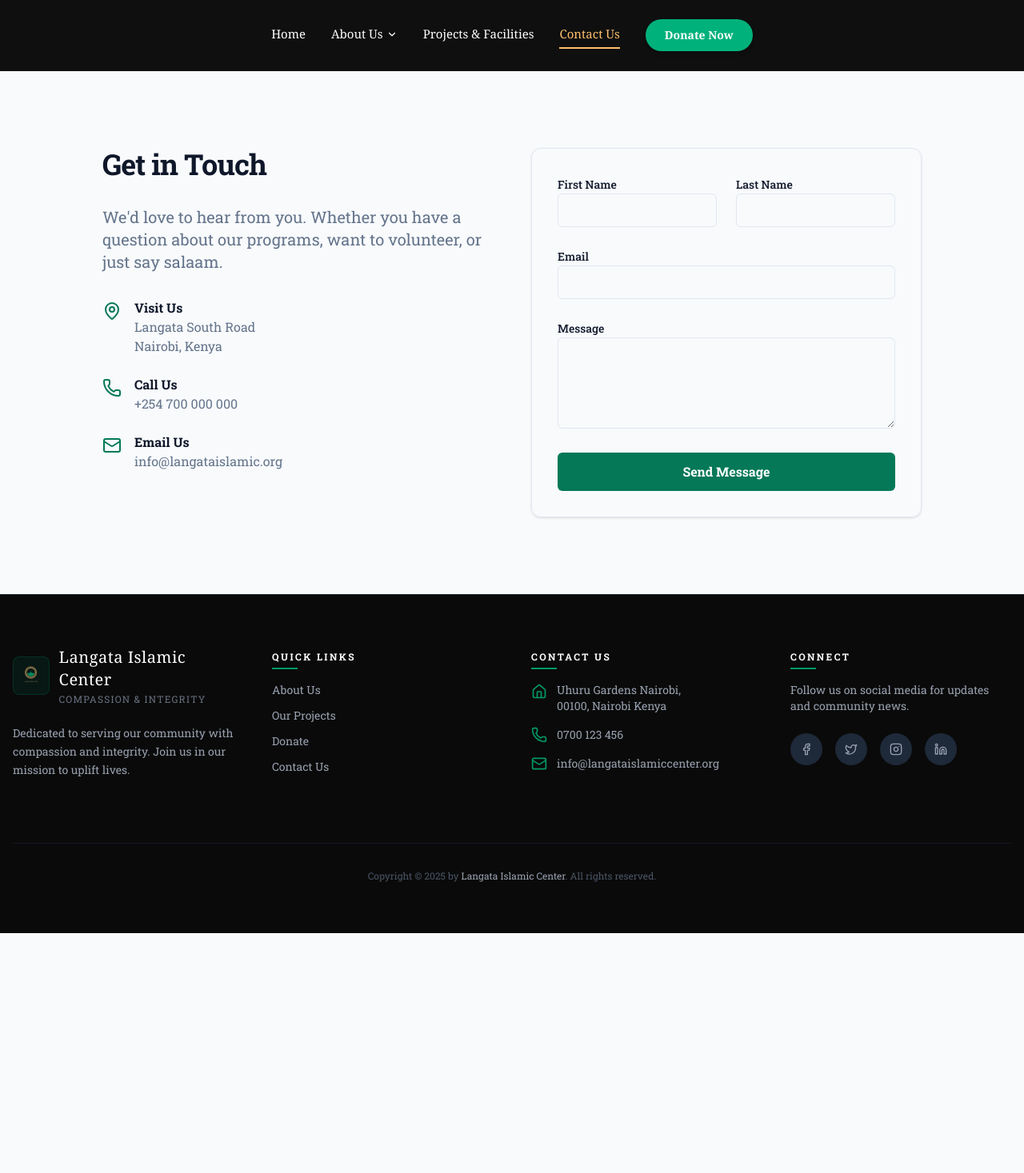
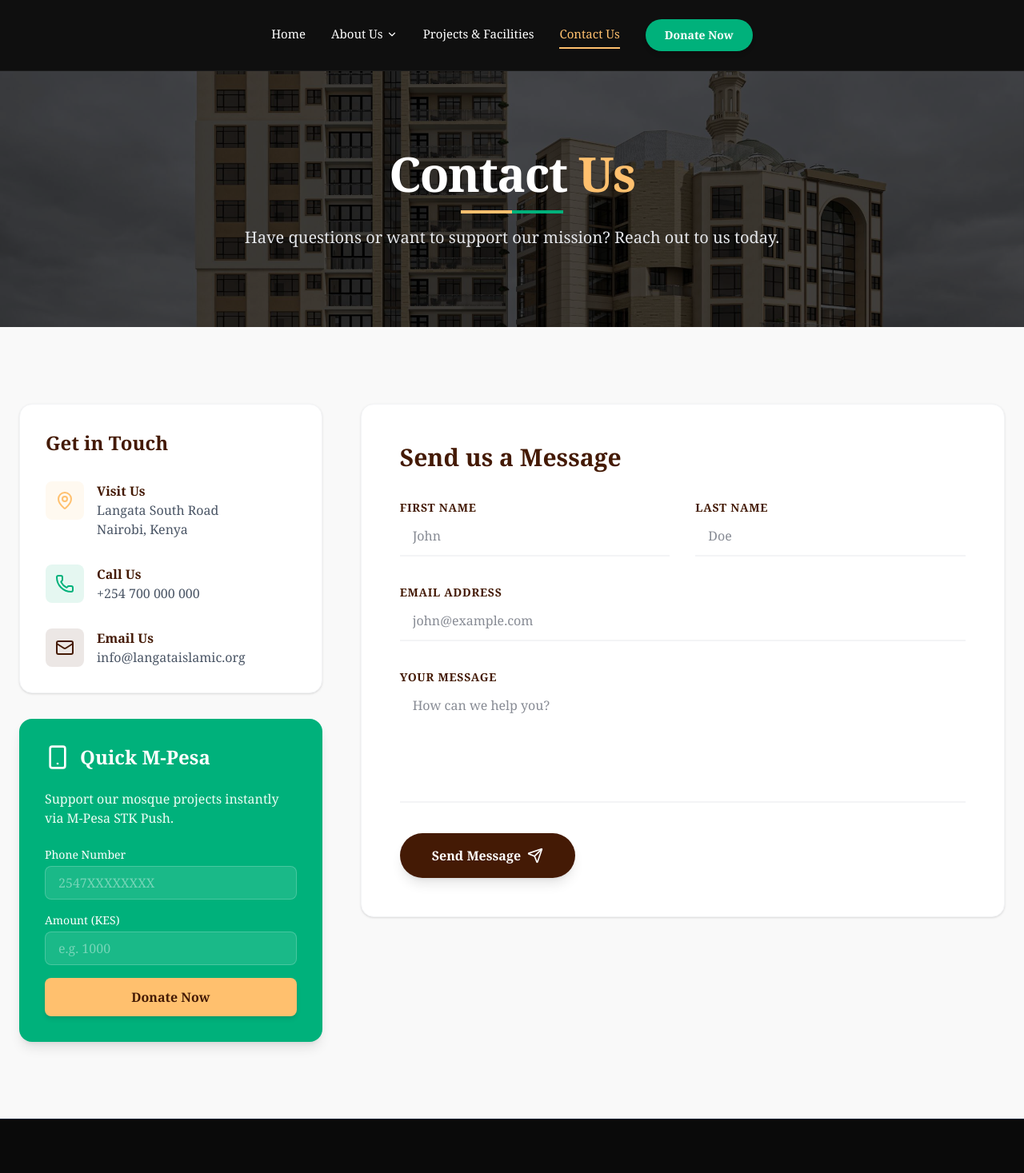
Before and after one commit to AbuArwa001/LangataIslamicCenter, a Next.js app: page /contact in a window 1280 px wide. Shown: the top 1467 px of the page at 80% size. Before the commit the page ends 1167 px from the top, so only its background shows below. Built offline with nearby package versions, Linux system fonts and the light colour scheme.

Commit message:
feat: improve contact page

```diff
--- a/src/app/contact/page.tsx
+++ b/src/app/contact/page.tsx
@@ -1,75 +1,225 @@
-import { Mail, MapPin, Phone } from "lucide-react";
+"use client";
+
+import { useState } from "react";
+import { Mail, MapPin, Phone, Send, Smartphone } from "lucide-react";
+import { motion } from "framer-motion";
 
 export default function ContactPage() {
+    const [phone, setPhone] = useState("");
+    const [amount, setAmount] = useState("");
+    const [isDonating, setIsDonating] = useState(false);
+    const [donationStatus, setDonationStatus] = useState<{ type: 'success' | 'error', message: string } | null>(null);
+
+    const handleMpesaDonation = async (e: React.FormEvent) => {
+        e.preventDefault();
+        setIsDonating(true);
+        setDonationStatus(null);
+
+        try {
+            const response = await fetch("http://localhost:8000/api/v1/donations/mpesa/stk-push/", {
+                method: "POST",
+                headers: { "Content-Type": "application/json" },
+                body: JSON.stringify({
+                    phone_number: phone,
+                    amount: amount,
+                    account_reference: "ContactPage"
+                }),
+            });
+
+            const result = await response.json();
+
+            if (response.ok) {
+                setDonationStatus({ type: 'success', message: "STK Push sent! Please check your phone." });
+            } else {
+                setDonationStatus({ type: 'error', message: result.errorMessage || "Failed to initiate payment." });
+            }
+        } catch (error) {
+            setDonationStatus({ type: 'error', message: "An error occurred. Please try again." });
+        } finally {
+            setIsDonating(false);
+        }
+    };
+
     return (
-        <div className="container mx-auto px-4 md:px-6 py-12 md:py-24">
-            <div className="max-w-5xl mx-auto grid grid-cols-1 lg:grid-cols-2 gap-12">
+        <main className="min-h-screen bg-[#f9f9f9] font-serif">
+            {/* Hero Section */}
+            <section className="relative h-[40vh] flex items-center justify-center text-white overflow-hidden">
+                <div
+                    className="absolute inset-0 z-0 bg-cover bg-center"
+                    style={{ backgroundImage: "url('/hero-mosque.jpg')" }}
+                >
+                    <div className="absolute inset-0 bg-[#000000] opacity-70"></div>
+                </div>
 
-                {/* Contact Info */}
+                <div className="relative z-10 text-center px-4">
+                    <motion.div
+                        initial={{ y: -30, opacity: 0 }}
+                        animate={{ y: 0, opacity: 1 }}
+                        transition={{ duration: 0.8 }}
+                    >
+                        <h1 className="text-4xl md:text-6xl font-bold tracking-tight mb-4">
+                            Contact <span className="text-[#FFC06E]">Us</span>
+                        </h1>
+                        <div className="flex justify-center mb-4">
+                            <div className="h-1 w-16 bg-[#FFC06E]"></div>
+                            <div className="h-1 w-16 bg-[#00b17b]"></div>
+                        </div>
+                        <p className="text-lg md:text-xl max-w-2xl mx-auto text-gray-200">
+                            Have questions or want to support our mission? Reach out to us today.
+                        </p>
+                    </motion.div>
+                </div>
+            </section>
+
+            <div className="max-w-7xl mx-auto px-6 py-16 md:py-24">
+                <div className="grid grid-cols-1 lg:grid-cols-3 gap-12">
+
+                    {/* Contact Info Card */}
+                    <div className="lg:col-span-1 space-y-8">
+                        <div className="bg-white p-8 rounded-2xl shadow-sm border border-gray-100">
+                            <h2 className="text-2xl font-bold text-[#441A05] mb-8">Get in Touch</h2>
+
                             <div className="space-y-8">
-                    <h1 className="text-4xl font-bold tracking-tight text-foreground">Get in Touch</h1>
-                    <p className="text-xl text-muted-foreground">
-                        We'd love to hear from you. Whether you have a question about our programs, want to volunteer, or just say salaam.
-                    </p>
-
-                    <div className="space-y-6">
                                 <div className="flex items-start space-x-4">
-                            <MapPin className="w-6 h-6 text-primary mt-1" />
+                                    <div className="bg-[#FFC06E]/10 p-3 rounded-lg">
+                                        <MapPin className="w-6 h-6 text-[#FFC06E]" />
+                                    </div>
                                     <div>
-                                <h3 className="font-semibold text-foreground">Visit Us</h3>
-                                <p className="text-muted-foreground">Langata South Road<br />Nairobi, Kenya</p>
+                                        <h3 className="font-bold text-[#441A05]">Visit Us</h3>
+                                        <p className="text-gray-600">Langata South Road<br />Nairobi, Kenya</p>
                                     </div>
                                 </div>
 
                                 <div className="flex items-start space-x-4">
-                            <Phone className="w-6 h-6 text-primary mt-1" />
+                                    <div className="bg-[#00b17b]/10 p-3 rounded-lg">
+                                        <Phone className="w-6 h-6 text-[#00b17b]" />
+                                    </div>
                                     <div>
-                                <h3 className="font-semibold text-foreground">Call Us</h3>
-                                <p className="text-muted-foreground">+254 700 000 000</p>
+                                        <h3 className="font-bold text-[#441A05]">Call Us</h3>
+                                        <p className="text-gray-600">+254 700 000 000</p>
                                     </div>
                                 </div>
 
                                 <div className="flex items-start space-x-4">
-                            <Mail className="w-6 h-6 text-primary mt-1" />
+                                    <div className="bg-[#441A05]/10 p-3 rounded-lg">
+                                        <Mail className="w-6 h-6 text-[#441A05]" />
+                                    </div>
                                     <div>
-                                <h3 className="font-semibold text-foreground">Email Us</h3>
-                                <p className="text-muted-foreground">info@langataislamic.org</p>
+                                        <h3 className="font-bold text-[#441A05]">Email Us</h3>
+                                        <p className="text-gray-600">info@langataislamic.org</p>
                                     </div>
                                 </div>
                             </div>
                         </div>
 
+                        {/* M-Pesa Quick Donation Card */}
+                        <div className="bg-[#00b17b] p-8 rounded-2xl shadow-lg text-white">
+                            <div className="flex items-center gap-3 mb-6">
+                                <Smartphone className="w-8 h-8" />
+                                <h2 className="text-2xl font-bold">Quick M-Pesa</h2>
+                            </div>
+                            <p className="mb-6 text-emerald-50">Support our mosque projects instantly via M-Pesa STK Push.</p>
+
+                            <form onSubmit={handleMpesaDonation} className="space-y-4">
+                                <div>
+                                    <label className="block text-sm font-medium mb-1">Phone Number</label>
+                                    <input
+                                        type="tel"
+                                        placeholder="2547XXXXXXXX"
+                                        className="w-full px-4 py-2 rounded-lg bg-white/10 border border-white/20 focus:outline-none focus:ring-2 focus:ring-white/50 placeholder:text-white/40 text-white"
+                                        value={phone}
+                                        onChange={(e) => setPhone(e.target.value)}
+                                        required
+                                    />
+                                </div>
+                                <div>
+                                    <label className="block text-sm font-medium mb-1">Amount (KES)</label>
+                                    <input
+                                        type="number"
+                                        placeholder="e.g. 1000"
+                                        className="w-full px-4 py-2 rounded-lg bg-white/10 border border-white/20 focus:outline-none focus:ring-2 focus:ring-white/50 placeholder:text-white/40 text-white"
+                                        value={amount}
+                                        onChange={(e) => setAmount(e.target.value)}
+                                        required
+                                    />
+                                </div>
+                                <button
+                                    type="submit"
+                                    disabled={isDonating}
+                                    className="w-full py-3 px-4 bg-[#FFC06E] text-[#441A05] font-bold rounded-lg hover:bg-[#eeb160] transition-all shadow-md active:scale-95 disabled:opacity-50"
+                                >
+                                    {isDonating ? "Processing..." : "Donate Now"}
+                                </button>
+                            </form>
+
+                            {donationStatus && (
+                                <div className={`mt-4 p-3 rounded-lg text-sm font-medium ${donationStatus.type === 'success' ? 'bg-emerald-800/50 text-emerald-100' : 'bg-red-800/50 text-red-100'
+                                    }`}>
+                                    {donationStatus.message}
+                                </div>
+                            )}
+                        </div>
+                    </div>
+
                     {/* Contact Form */}
-                <div className="bg-card border border-border rounded-xl p-6 md:p-8 shadow-sm">
-                    <form className="space-y-6">
-                        <div className="grid grid-cols-1 md:grid-cols-2 gap-6">
+                    <div className="lg:col-span-2">
+                        <div className="bg-white rounded-2xl p-8 md:p-12 shadow-sm border border-gray-100">
+                            <h2 className="text-3xl font-bold text-[#441A05] mb-8">Send us a Message</h2>
+                            <form className="space-y-8">
+                                <div className="grid grid-cols-1 md:grid-cols-2 gap-8">
                                     <div className="space-y-2">
-                                <label htmlFor="firstName" className="text-sm font-medium text-foreground">First Name</label>
-                                <input type="text" id="firstName" className="w-full px-3 py-2 border border-border rounded-md bg-background focus:outline-none focus:ring-2 focus:ring-primary/50" />
+                                        <label htmlFor="firstName" className="text-sm font-bold text-[#441A05] uppercase tracking-wider">First Name</label>
+                                        <input
+                                            type="text"
+                                            id="firstName"
+                                            className="w-full px-4 py-3 border-b-2 border-gray-100 focus:border-[#00b17b] bg-transparent focus:outline-none transition-colors"
+                                            placeholder="John"
+                                        />
                                     </div>
                                     <div className="space-y-2">
-                                <label htmlFor="lastName" className="text-sm font-medium text-foreground">Last Name</label>
-                                <input type="text" id="lastName" className="w-full px-3 py-2 border border-border rounded-md bg-background focus:outline-none focus:ring-2 focus:ring-primary/50" />
+                                        <label htmlFor="lastName" className="text-sm font-bold text-[#441A05] uppercase tracking-wider">Last Name</label>
+                                        <input
+                                            type="text"
+                                            id="lastName"
+                                            className="w-full px-4 py-3 border-b-2 border-gray-100 focus:border-[#00b17b] bg-transparent focus:outline-none transition-colors"
+                                            placeholder="Doe"
+                                        />
                                     </div>
                                 </div>
 
                                 <div className="space-y-2">
-                            <label htmlFor="email" className="text-sm font-medium text-foreground">Email</label>
-                            <input type="email" id="email" className="w-full px-3 py-2 border border-border rounded-md bg-background focus:outline-none focus:ring-2 focus:ring-primary/50" />
+                                    <label htmlFor="email" className="text-sm font-bold text-[#441A05] uppercase tracking-wider">Email Address</label>
+                                    <input
+                                        type="email"
+                                        id="email"
+                                        className="w-full px-4 py-3 border-b-2 border-gray-100 focus:border-[#00b17b] bg-transparent focus:outline-none transition-colors"
+                                        placeholder="john@example.com"
+                                    />
                                 </div>
 
                                 <div className="space-y-2">
-                            <label htmlFor="message" className="text-sm font-medium text-foreground">Message</label>
-                            <textarea id="message" rows={4} className="w-full px-3 py-2 border border-border rounded-md bg-background focus:outline-none focus:ring-2 focus:ring-primary/50"></textarea>
+                                    <label htmlFor="message" className="text-sm font-bold text-[#441A05] uppercase tracking-wider">Your Message</label>
+                                    <textarea
+                                        id="message"
+                                        rows={5}
+                                        className="w-full px-4 py-3 border-b-2 border-gray-100 focus:border-[#00b17b] bg-transparent focus:outline-none transition-colors resize-none"
+                                        placeholder="How can we help you?"
+                                    ></textarea>
                                 </div>
 
-                        <button type="submit" className="w-full py-3 px-4 bg-primary text-primary-foreground font-semibold rounded-md hover:bg-emerald-700 transition-colors">
+                                <button
+                                    type="submit"
+                                    className="inline-flex items-center gap-2 py-4 px-10 bg-[#441A05] text-white font-bold rounded-full hover:bg-[#2d1103] transition-all shadow-lg hover:-translate-y-1"
+                                >
                                     Send Message
+                                    <Send className="w-5 h-5" />
                                 </button>
                             </form>
+                        </div>
                     </div>
 
                 </div>
             </div>
+        </main>
     );
 }
```
Lines whose indentation alone changed are shown as unchanged.
